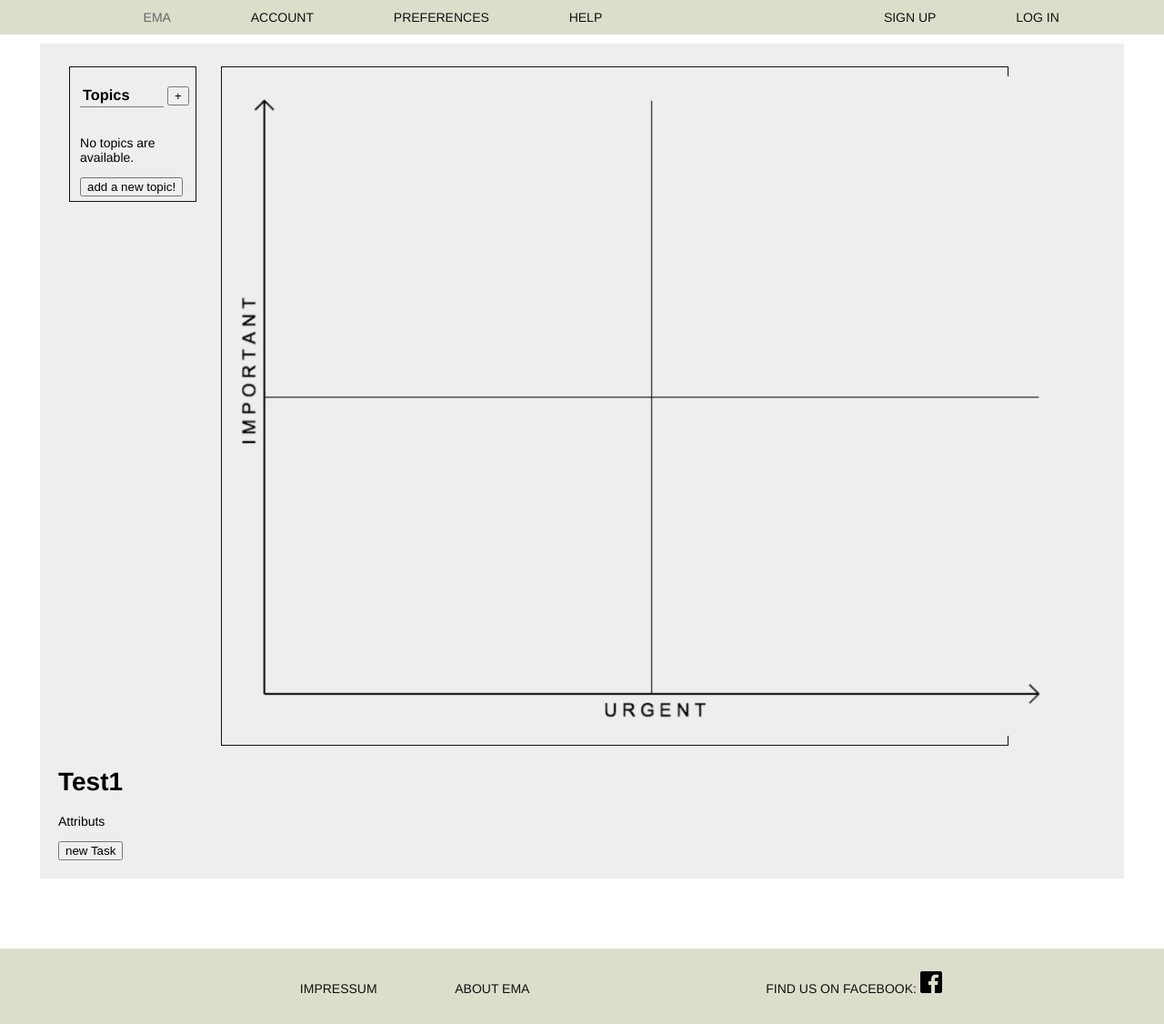
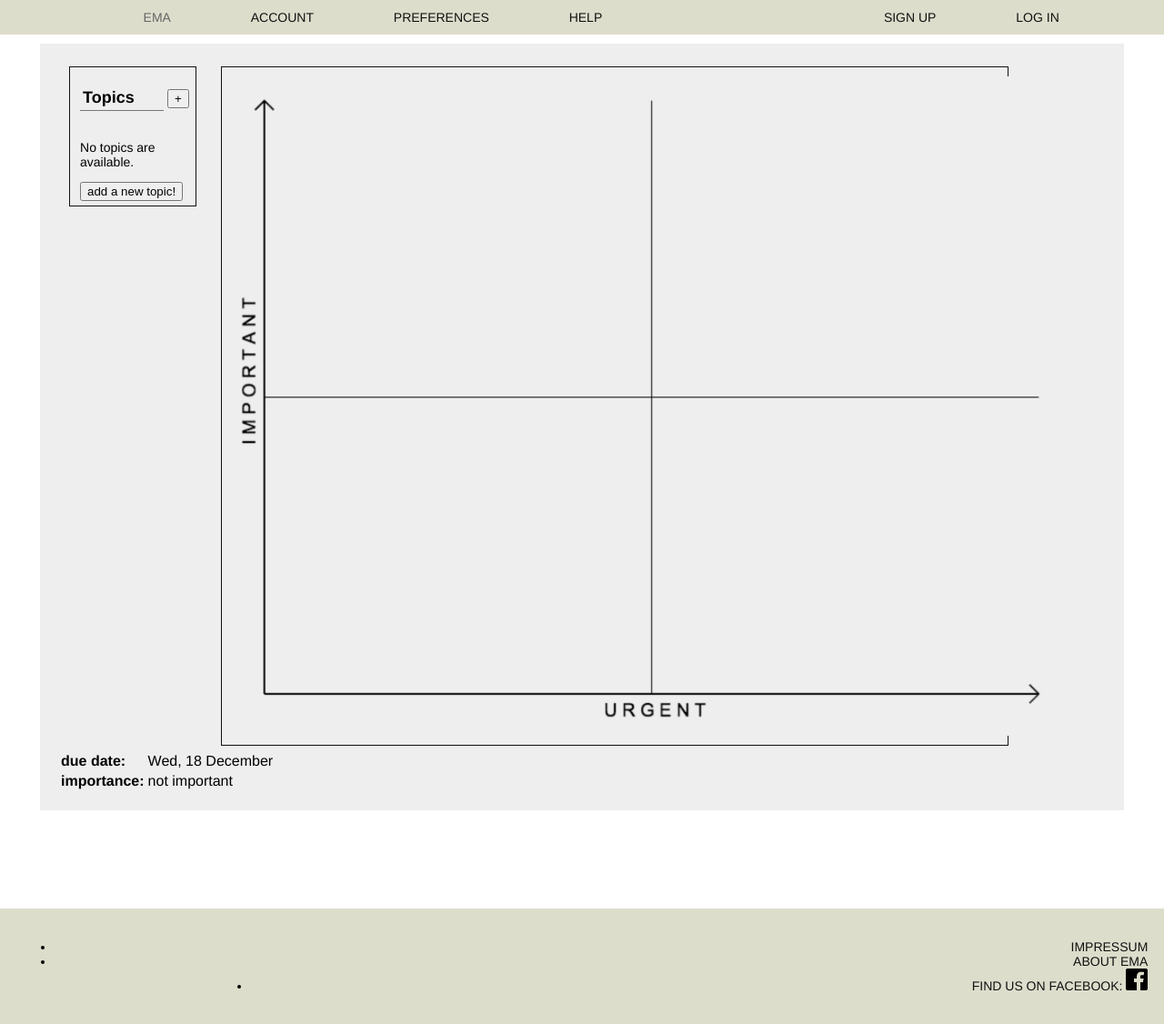
Before and after one commit to codingpaula/ema_project, a Django app: template ema/templates/matrix/matrix.html in a window 1280 px wide. Shown: the whole page at 91% size. Run offline with Django 3.2, Linux system fonts and the light colour scheme; the template is opened without the code that fills it, so the values that code supplies are empty; some libraries are stand-ins or nearby versions.

Commit message:
changes for bootstrap integration

```diff
--- a/ema/static/css/stylesheet.css
+++ b/ema/static/css/stylesheet.css
@@ -182,6 +182,7 @@
 	border: 1px solid #f1f1f1;
 	padding: 8px;
 	width: 90%;
+	font-size: 11px;
 }
 
 .closeNotification {
@@ -194,7 +195,7 @@
 	cursor: hand;
 }
 
-.navbar div {
+.emaNavbar div {
 	display: inline-block;
 	padding: 3px 5px 3px 5px;
 	margin: 3px 3%;
@@ -203,7 +204,7 @@
 	margin-left: 18%;
 }
 
-.navbar {
+.emaNavbar {
 	width: 99.4%;
 	text-align: center;
 	overflow: hidden;
@@ -213,7 +214,7 @@
 	text-transform: uppercase;
 }
 
-.navbar ul {
+.emaNavbar ul {
 	margin: 0 auto;
 }
 
@@ -235,6 +236,7 @@
 	text-align: center;
 }
 .noIndentList {
+	margin-top: 14px;
 	list-style: inside;
 	list-style-type: none;
 	padding: 0;
@@ -246,12 +248,12 @@
 	margin: 3px 0 10px 3px;
 	padding-left: 0;
 }
-.container:after {
+.myContainer:after {
 	content:"";
 	display: table;
 	clear: both;
 }
-.container {
+.myContainer {
 	width: 100%;
 	position: relative;
 }
@@ -283,7 +285,7 @@
 	border: 1px dashed blue;
 	background-color: white;
 }
-.navbar li {
+.emaNavbar li {
 	display: inline;
 }
 
@@ -297,6 +299,7 @@
 	padding: 2px 1% 5px 1%;
 }
 #MatrixSettings h3 {
+	font-size: 18px;
 	padding: 3px;
 	border-bottom: 1px solid #777;
 }
--- a/ema/templates/matrix/matrix.html
+++ b/ema/templates/matrix/matrix.html
@@ -1,21 +1,18 @@
 {% extends "matrix_base.html" %}
 {% load staticfiles %}
-{% block js %}
-<script type="text/javascript" src={% static "js/jquery-2.1.4.min.js" %}></script>
-{% endblock js %}
 {% block content %}
 <script>
   var task_data = {{ end_data|safe }};
   var topic_data = {{ topic_data|safe }};
 </script>
   <div id="MatrixSettings">
-    <div id="Topics" class="container">
+    <div id="Topics" class="myContainer">
       <div class="align-left">
         <h3>Topics</h3>
       </div>
       <div class="align-right" class="add">
         <a href={% url 'matrix:addtopic' %}>
-          <button>+</button>
+          <button class="btn btn-default btn-sm">+</button>
         </a>
       </div>
       <div>
@@ -65,7 +62,19 @@
     </canvas>-->
     <div id="dots" style="width: 900px; height:725px; background-image: url({% static "pictures/matrix.png" %});" onclick="location.href={% url 'matrix:adding' %};"></div>
   </div>
-  <div id="Detail" onclick="location.href={% url 'matrix:adding' %};">
+  <div>
+    <table>
+      <tr>
+        <td><strong>due date:</strong></td>
+        <td>Wed, 18 December</td>
+      </tr>
+      <tr>
+        <td><strong>importance:</strong></td>
+        <td>not important</td>
+      </tr>
+    </table>
+  </div>
+  <!--div id="Detail" onclick="location.href={% url 'matrix:adding' %};">
     <h1>Test1</h1>
     <p>Attributs</p>
   </div>
@@ -77,13 +86,18 @@
     </a>
   </div>
   <div id="EditTask">
-    <!--form action="{#% url 'matrix:taskediting' %#}" method="post">
+    <form action="{#% url 'matrix:taskediting' %#}" method="post">
       {% csrf_token %}
       {{ form.as_p }}
       <input type="submit" value="Update" />
     </form-->
   </div>
 {% endblock content %}
+{% block modals %}
+<div class="modal">
+
+</div>
+{% endblock modals %}
 {% block javascript %}
   <script type="text/javascript" src={% static "js/daten.js" %}></script>
   <script type="text/javascript" src={% static "js/matrix.js" %}></script>
--- a/ema/templates/navbar.html
+++ b/ema/templates/navbar.html
@@ -1,7 +1,7 @@
 {# variable active_tab to reduce redundance, activates the class now to #}
 {# hightlight current tab #}
 {% block navbar %}
-<div class="navbar">
+<div class="emaNavbar">
   <ul>
     <li>
       <!-- https://djangosnippets.org/snippets/2421/ navbar DRY method -->
```
Also changed, not shown: ema/templates/base.html (+7 -1 lines).
